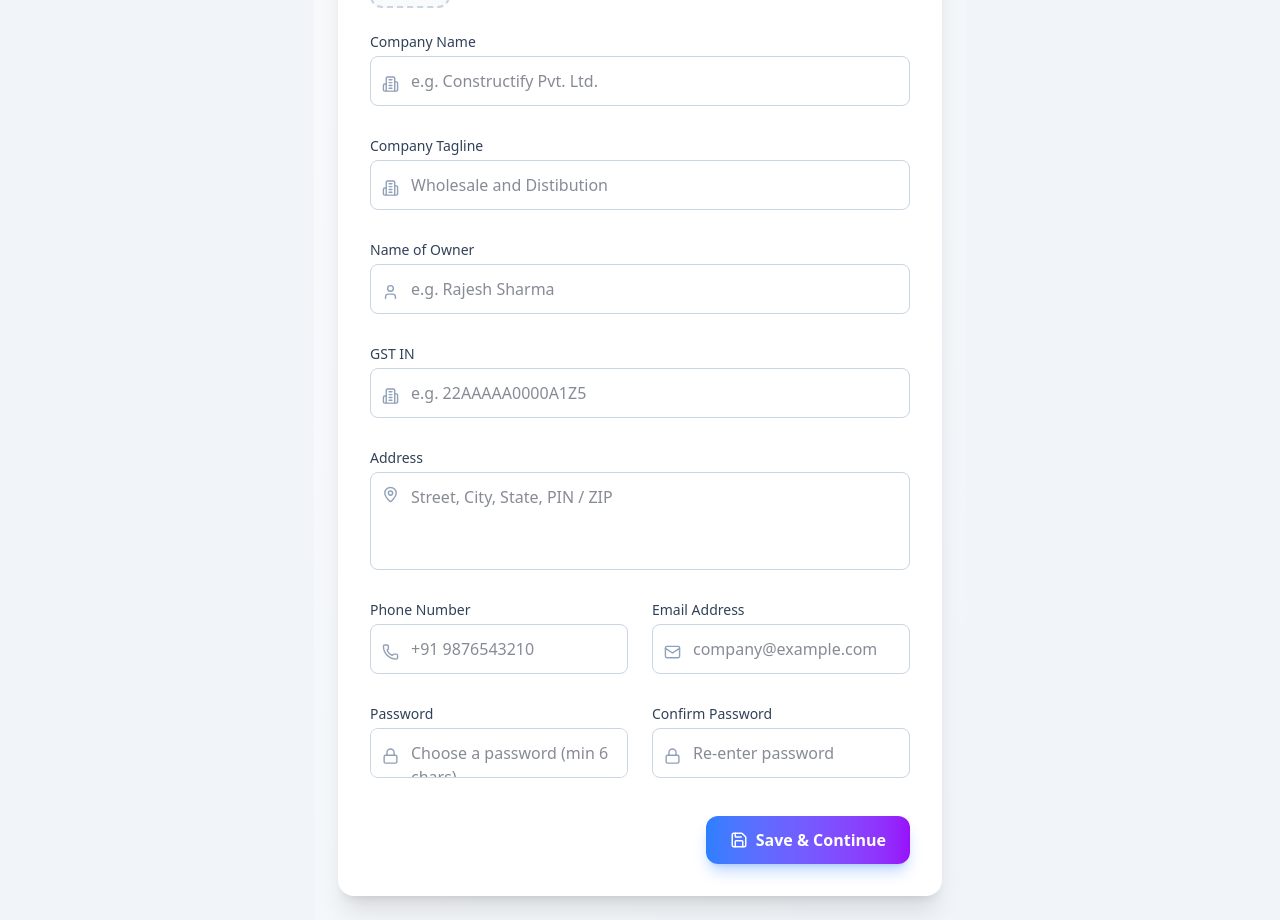
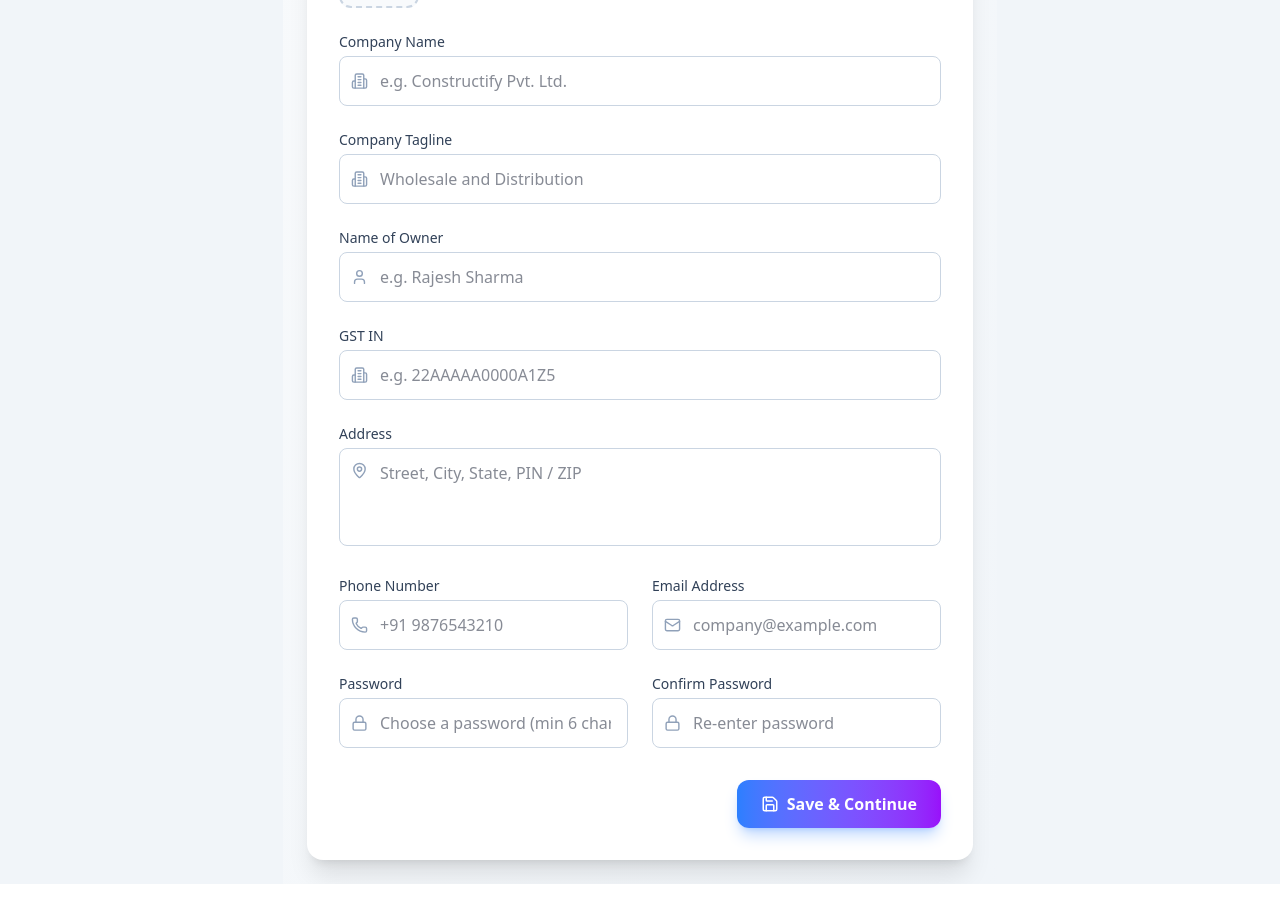
Before and after one commit to asthaishhh/constructify-frontend, a React (Vite) app: page /register-company in a window 1280 px wide. Shown: the part 260-1180 px from the top of the page. After the commit the page ends 1144 px from the top, so only its background shows below. Built offline with nearby package versions, Linux system fonts and the light colour scheme; no server answers.

Commit message:
Claude Form correction

```diff
--- a/src/pages/RegisterCompany.jsx
+++ b/src/pages/RegisterCompany.jsx
@@ -14,6 +14,27 @@ import {
 } from "lucide-react";
 import { useNavigate } from "react-router-dom";
 import { loadCompanyProfile, saveCompanyProfile } from "../utils/companyProfile";
+
+/* ── Defined OUTSIDE the component so React never treats it as a new type on re-render ── */
+const InputWrapper = ({ label, icon: Icon, error, children }) => (
+  <div>
+    <label className="block text-sm font-medium text-slate-700 dark:text-slate-300 mb-1">
+      {label}
+    </label>
+    <div className="relative">
+      <div className="absolute left-3 top-1/2 -translate-y-1/2 text-slate-400 pointer-events-none">
+        <Icon size={17} />
+      </div>
+      {children}
+    </div>
+    {error && <p className="mt-1 text-xs text-red-500">{error}</p>}
+  </div>
+);
+
+const inputClass = (errors, key) =>
+  `w-full pl-10 pr-4 py-3 border rounded-lg focus:ring-2 focus:ring-blue-500 focus:border-transparent
+   bg-white dark:bg-slate-700 text-slate-900 dark:text-white transition-colors
+   ${errors[key] ? "border-red-400 dark:border-red-500" : "border-slate-300 dark:border-slate-600"}`;
 
 const INITIAL_STATE = {
   companyName: "",
@@ -121,7 +142,6 @@ export default function RegisterCompany() {
     } else if (!/^[^\s@]+@[^\s@]+\.[^\s@]+$/.test(form.email.trim())) {
       newErrors.email = "Enter a valid email address.";
     }
-    // password validation (min length and match)
     if (!form.password || String(form.password).length < 6) {
       newErrors.password = "Password must be at least 6 characters.";
     }
@@ -145,27 +165,6 @@ export default function RegisterCompany() {
       navigate(isLoggedIn ? "/settings" : "/login");
     }, 1400);
   };
-
-  /* ── UI helpers ── */
-  const InputWrapper = ({ label, icon: Icon, error, children }) => (
-    <div>
-      <label className="block text-sm font-medium text-slate-700 dark:text-slate-300 mb-1">
-        {label}
-      </label>
-      <div className="relative">
-        <div className="absolute left-3 top-1/2 -translate-y-1/2 text-slate-400 pointer-events-none">
-          <Icon size={17} />
-        </div>
-        {children}
-      </div>
-      {error && <p className="mt-1 text-xs text-red-500">{error}</p>}
-    </div>
-  );
-
-  const inputClass = (key) =>
-    `w-full pl-10 pr-4 py-3 border rounded-lg focus:ring-2 focus:ring-blue-500 focus:border-transparent
-     bg-white dark:bg-slate-700 text-slate-900 dark:text-white transition-colors
-     ${errors[key] ? "border-red-400 dark:border-red-500" : "border-slate-300 dark:border-slate-600"}`;
 
   return (
     <div className="min-h-screen bg-gradient-to-br from-slate-50 to-slate-100 dark:from-slate-900 dark:to-slate-800 p-6">
@@ -267,24 +266,25 @@ export default function RegisterCompany() {
               icon={Building2}
               error={errors.companyName}
             >
-              <textarea
-                rows={1}
+              <input
+                type="text"
                 placeholder="e.g. Constructify Pvt. Ltd."
                 autoComplete="organization"
-                className={`${inputClass("companyName")} resize-none`}
+                className={inputClass(errors, "companyName")}
                 {...field("companyName")}
               />
             </InputWrapper>
 
+            {/* Company Tagline */}
             <InputWrapper
               label="Company Tagline"
               icon={Building2}
               error={errors.companyTagline}
             >
-              <textarea
-                rows={1}
-                placeholder="Wholesale and Distibution"
-                className={`${inputClass("companyTagline")} resize-none`}
+              <input
+                type="text"
+                placeholder="Wholesale and Distribution"
+                className={inputClass(errors, "companyTagline")}
                 {...field("companyTagline")}
               />
             </InputWrapper>
@@ -295,24 +295,25 @@ export default function RegisterCompany() {
               icon={User}
               error={errors.ownerName}
             >
-              <textarea
-                rows={1}
+              <input
+                type="text"
                 placeholder="e.g. Rajesh Sharma"
                 autoComplete="name"
-                className={`${inputClass("ownerName")} resize-none`}
+                className={inputClass(errors, "ownerName")}
                 {...field("ownerName")}
               />
             </InputWrapper>
 
+            {/* GST IN */}
             <InputWrapper
               label="GST IN"
               icon={Building2}
               error={errors.gstIn}
             >
-              <textarea
-                rows={1}
+              <input
+                type="text"
                 placeholder="e.g. 22AAAAA0000A1Z5"
-                className={`${inputClass("gstIn")} resize-none`}
+                className={inputClass(errors, "gstIn")}
                 value={form.gstIn}
                 onChange={(e) => {
                   const nextValue = e.target.value.toUpperCase();
@@ -323,7 +324,7 @@ export default function RegisterCompany() {
               />
             </InputWrapper>
 
-            {/* Address */}
+            {/* Address — kept as textarea since it's genuinely multi-line */}
             <div>
               <label className="block text-sm font-medium text-slate-700 dark:text-slate-300 mb-1">
                 Address
@@ -359,11 +360,11 @@ export default function RegisterCompany() {
                 icon={Phone}
                 error={errors.phone}
               >
-                <textarea
-                  rows={1}
+                <input
+                  type="tel"
                   placeholder="+91 9876543210"
                   autoComplete="tel"
-                  className={`${inputClass("phone")} resize-none`}
+                  className={inputClass(errors, "phone")}
                   {...field("phone")}
                 />
               </InputWrapper>
@@ -373,35 +374,34 @@ export default function RegisterCompany() {
                 icon={Mail}
                 error={errors.email}
               >
-                <textarea
-                  rows={1}
+                <input
+                  type="email"
                   placeholder="company@example.com"
                   autoComplete="email"
-                  className={`${inputClass("email")} resize-none`}
+                  className={inputClass(errors, "email")}
                   {...field("email")}
                 />
               </InputWrapper>
             </div>
 
+            {/* Password fields */}
             <div className="grid grid-cols-1 sm:grid-cols-2 gap-6">
               <InputWrapper label="Password" icon={Lock} error={errors.password}>
-                <textarea
-                  rows={1}
+                <input
+                  type="password"
                   placeholder="Choose a password (min 6 chars)"
                   autoComplete="new-password"
-                  className={`${inputClass("password")} resize-none`}
-                  style={{ WebkitTextSecurity: "disc" }}
+                  className={inputClass(errors, "password")}
                   {...field("password")}
                 />
               </InputWrapper>
 
               <InputWrapper label="Confirm Password" icon={Lock} error={errors.confirmPassword}>
-                <textarea
-                  rows={1}
+                <input
+                  type="password"
                   placeholder="Re-enter password"
                   autoComplete="new-password"
-                  className={`${inputClass("confirmPassword")} resize-none`}
-                  style={{ WebkitTextSecurity: "disc" }}
+                  className={inputClass(errors, "confirmPassword")}
                   {...field("confirmPassword")}
                 />
               </InputWrapper>
```
